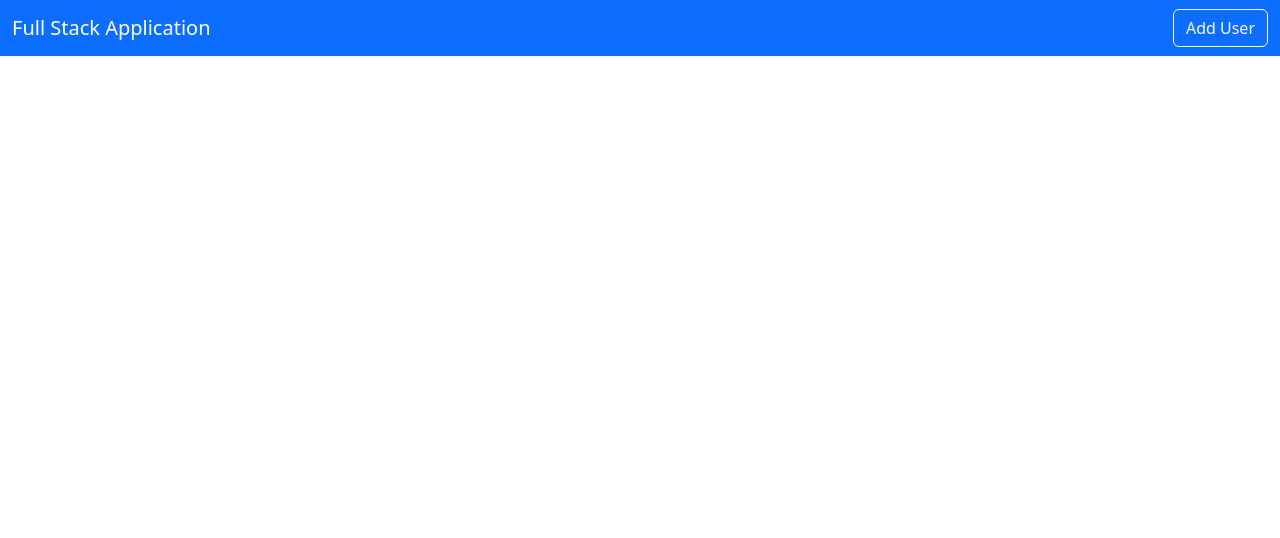
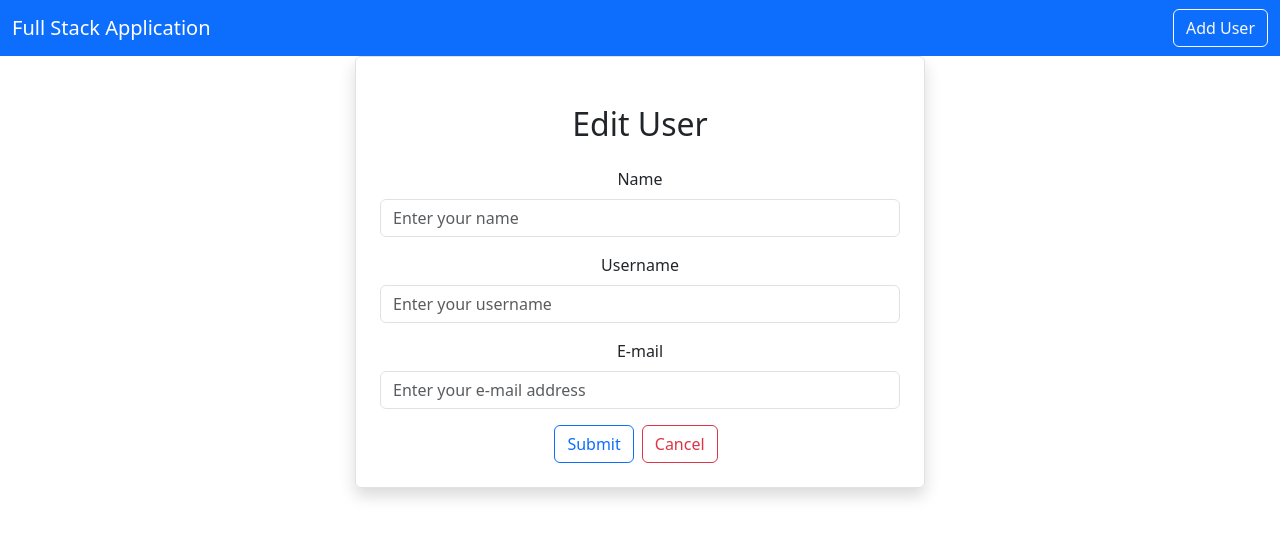
Before and after one commit to chaen-ing/Full-Stack-Web, a React (Create React App) app in the folder fullstack-front/: page /edituser/1 in a window 1280 px wide. Shown: the top 538 px of the page. Built offline with nearby package versions, Linux system fonts and the light colour scheme; no server answers.

Commit message:
Edit user using AXIOS PUT

```diff
--- a/fullstack-front/src/App.js
+++ b/fullstack-front/src/App.js
@@ -4,6 +4,7 @@
 import Home from './pages/Home';
 import {BrowserRouter as Router, Routes, Route} from "react-router-dom";
 import AddUser from './users/AddUser';
+import EditUser from './users/EditUser';
 
 function App() {
   return (
@@ -15,6 +16,7 @@
         <Routes>
           <Route exact path="/" element={<Home />} />
           <Route exact path="/adduser" element={<AddUser />} />
+          <Route exact path="/edituser/:id" element={<EditUser />}/>
         </Routes>
       </Router>
 
--- a/fullstack-front/src/pages/Home.js
+++ b/fullstack-front/src/pages/Home.js
@@ -1,5 +1,6 @@
 import React, { useEffect, useState } from 'react'
 import axios from 'axios'
+import { Link } from 'react-router-dom';
 
 export default function Home() {
 
@@ -38,7 +39,12 @@
                             <td>{user.email}</td>
                             <td>
                                 <button className="btn btn-primary mx-2">View</button>
-                                <button className="btn btn-outline-primary mx-2">Edit</button>
+                                <Link
+                                    className="btn btn-outline-primary mx-2"
+                                    to={`/edituser/${user.id}`}
+                                >
+                                    Edit
+                                </Link>
                                 <button className="btn btn-danger mx-2">Delete</button>
                             </td>
                             </tr>
--- a/fullstack-front/src/users/EditUser.js
+++ b/fullstack-front/src/users/EditUser.js
@@ -0,0 +1,97 @@
+import React, {useEffect, useState} from 'react'
+import axios from 'axios';
+import { Link, useNavigate, useParams } from 'react-router-dom';
+
+// 유저 등록 페이지
+export default function EditUser() {
+
+    let navigate=useNavigate()
+
+    const {id}=useParams()
+
+    const[user,setUsers]=useState({
+      name:"",
+      username:"",
+      email:""
+    })
+
+    const{name,username,email}=user
+
+    const onInputChange =(e)=>{
+      setUsers({...user,[e.target.name]:e.target.value})
+    };
+
+    useEffect(()=>{
+      loadUsers()
+    },[]);
+
+    const onSubmit=async(e)=>{
+      e.preventDefault();
+      await axios.put(`http://localhost:8080/user/${id}`,user);
+      navigate("/");
+    };
+
+    const loadUsers = async() =>{
+      const result = await axios.get(`http://localhost:8080/user/${id}`)
+      setUsers(result.data)
+    }
+
+  return <div className="container">
+    <div className="row">
+      <div className="col-md-6 offset-md-3 border rounded p-4 mt shadow">
+        <h2 className="text-center m-4">Edit User</h2>
+
+        <form onSubmit={(e)=>onSubmit(e)}>
+        {/* name */}
+        <div className="mb-3">
+          <label htmlFor="Name" className="form-label">
+            Name
+          </label>
+          <input
+          type = {"text"}
+          className="form-control"
+          placeholder="Enter your name"
+          name="name"
+          value={name}
+          onChange={(e)=>onInputChange(e)}
+          />
+        </div>
+        {/* username */}
+        <div className="mb-3">
+          <label htmlFor="Username" className="form-label">
+            Username
+          </label>
+          <input
+          type = {"text"}
+          className="form-control"
+          placeholder="Enter your username"
+          name="username"
+          value={username}
+          onChange={(e)=>onInputChange(e)}/>
+        </div>
+        {/* email */}
+        <div className="mb-3">
+          <label htmlFor="Email" className="form-label">
+            E-mail
+          </label>
+          <input
+          type = {"text"}
+          className="form-control"
+          placeholder="Enter your e-mail address"
+          name="email"
+          value={email}
+          onChange={(e)=>onInputChange(e)}/>
+        </div>
+        {/* 제출버튼 */}
+        <button type="submit" className="btn btn-outline-primary">
+          Submit
+        </button>
+        {/* 취소버튼 */}
+        <Link className="btn btn-outline-danger mx-2" to="/">
+          Cancel
+        </Link>
+        </form>
+      </div>
+    </div>
+  </div>;
+}
```
